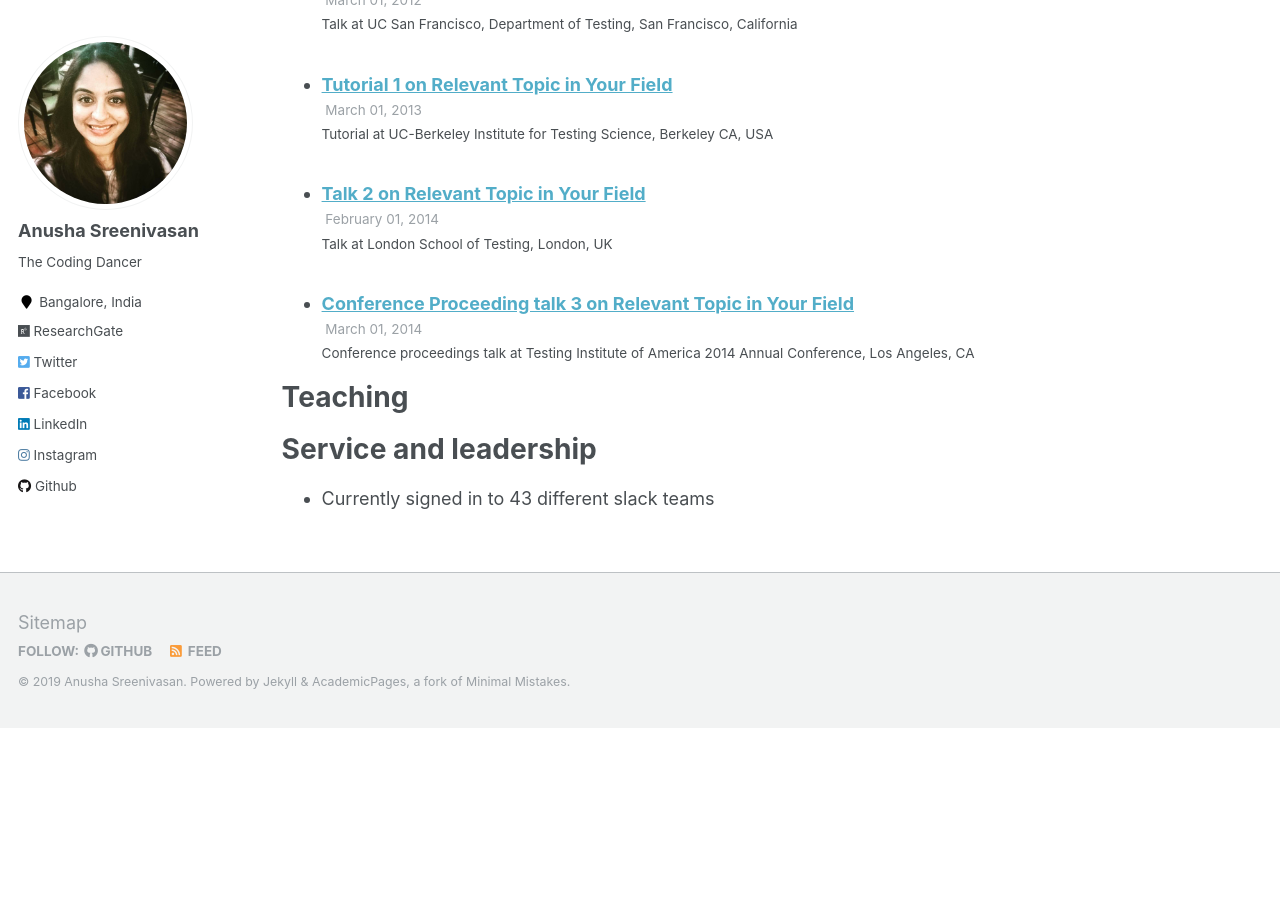
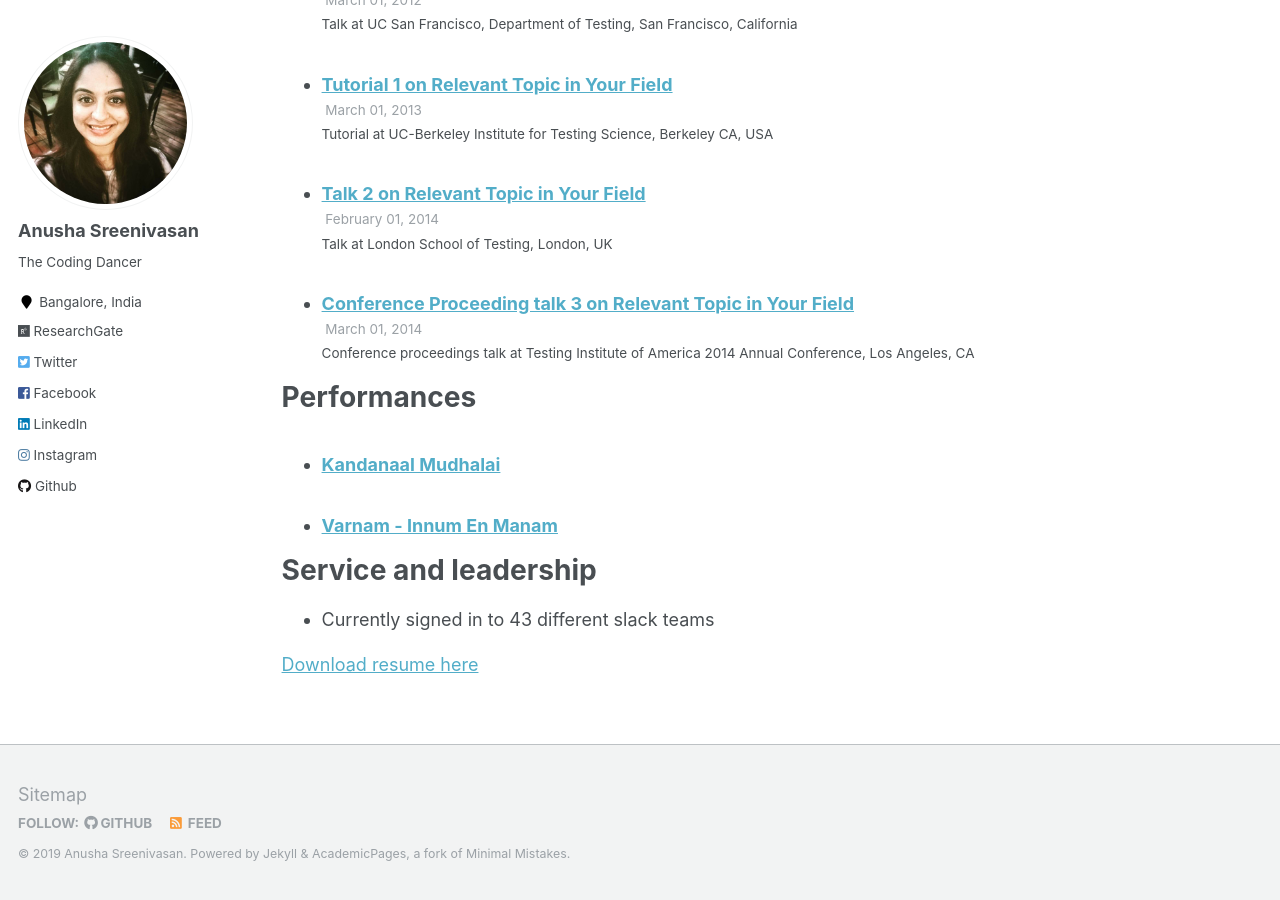
Before and after one commit to anusha-sreeni95/anusha-sreeni95.github.io, a Jekyll site: the page built from _pages/cv.md, in a window 1280 px wide and 900 px high, scrolled down 819 px. Built offline with Jekyll 4.4.1, drawn with Linux system fonts in a browser that asks for light colours; before the commit the page ends 1547 px from its top, so only the background shows below that.

Commit message:
Added resume

```diff
--- a/_pages/cv.md
+++ b/_pages/cv.md
@@ -45,12 +45,14 @@ Talks
     {% include archive-single-talk-cv.html %}
   {% endfor %}</ul>
 
-Teaching
+Performances
 ======
-  <ul>{% for post in site.teaching %}
+  <ul>{% for post in site.performances %}
     {% include archive-single-cv.html %}
   {% endfor %}</ul>
 
 Service and leadership
 ======
 * Currently signed in to 43 different slack teams
+
+[Download resume here](http://anusha-sreeni95.github.io/files/Anusha_Sreenivasan_Resume.pdf)
```
Also changed, not shown: _performances/padam.md (+2 -1 lines), _performances/varnam.md (+2 -1 lines), 4 other files.
